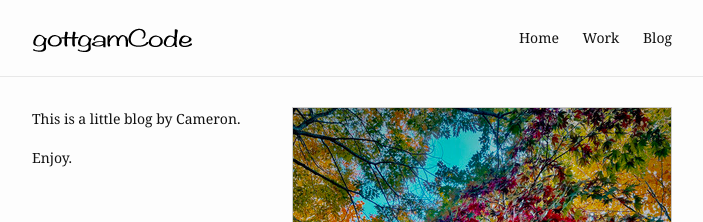
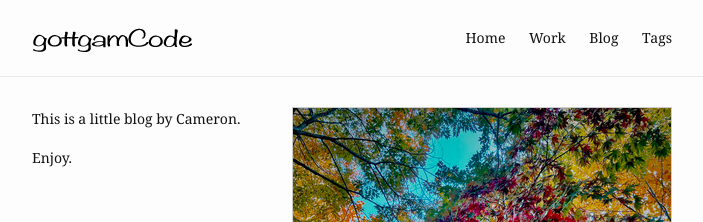
Before and after one commit to gottgam/gottgam.github.io, a Jekyll site: the page built from index.md, in a window 1280 px wide. Shown: the top 222 px of the page, without its empty margins (288-991 px from the left). Built offline with Jekyll 4.4.1, drawn with Linux system fonts in a browser that asks for light colours.

Commit message:
Update _config.yml

```diff
--- a/_config.yml
+++ b/_config.yml
@@ -15,6 +15,7 @@ header:
       slug: /
     - name: Work
     - name: Blog
+    - name: Tags
 
 footer:
   show_powered_by: true
```
